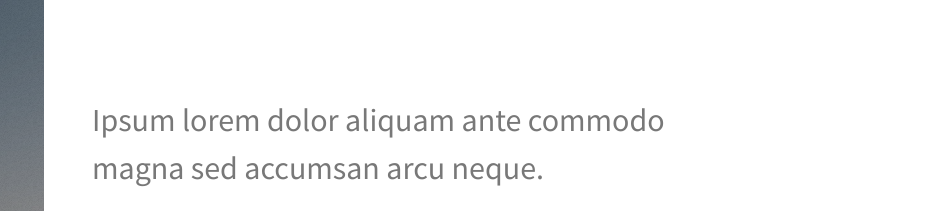
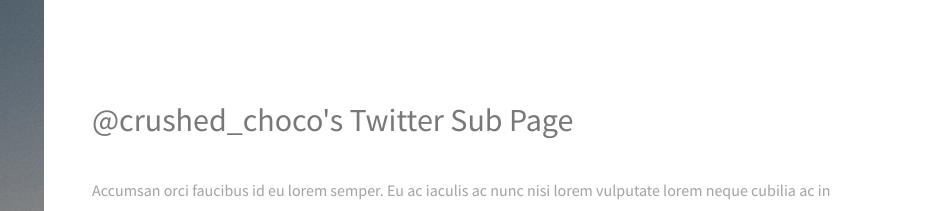
Before and after one commit to crushed-chocolate/crushed-chocolate.github.io, a plain HTML site: page index.html in a window 1280 px wide. Shown: the top 211 px of the page, 340-1280 px from the left. Drawn offline with Linux system fonts and the light colour scheme.

Commit message:
modified

```diff
--- a/index.html
+++ b/index.html
@@ -29,8 +29,9 @@
 				<!-- One -->
 					<section id="one">
 						<header class="major">
-							<h2>Ipsum lorem dolor aliquam ante commodo<br />
-							magna sed accumsan arcu neque.</h2>
+							<h2>
+@crushed_choco's Twitter Sub Page
+							</h2>
 						</header>
 						<p>Accumsan orci faucibus id eu lorem semper. Eu ac iaculis ac nunc nisi lorem vulputate lorem neque cubilia ac in adipiscing in curae lobortis tortor primis integer massa adipiscing id nisi accumsan pellentesque commodo blandit enim arcu non at amet id arcu magna. Accumsan orci faucibus id eu lorem semper nunc nisi lorem vulputate lorem neque cubilia.</p>
 						<ul class="actions">
@@ -187,7 +188,7 @@ print 'It took ' + i + ' iterations to sort the deck.';</code></pre>
 									</ol>
 									<h5>Icons</h5>
 									<ul class="icons">
-										<li><a href="#" class="icon fa-twitter"><span class="label">Twitter</span></a></li>
+										<li><a href="https://twitter.com/crushed_choco" class="icon fa-twitter"><span class="label">Twitter</span></a></li>
 										<li><a href="#" class="icon fa-facebook"><span class="label">Facebook</span></a></li>
 										<li><a href="#" class="icon fa-instagram"><span class="label">Instagram</span></a></li>
 										<li><a href="#" class="icon fa-github"><span class="label">Github</span></a></li>
```
